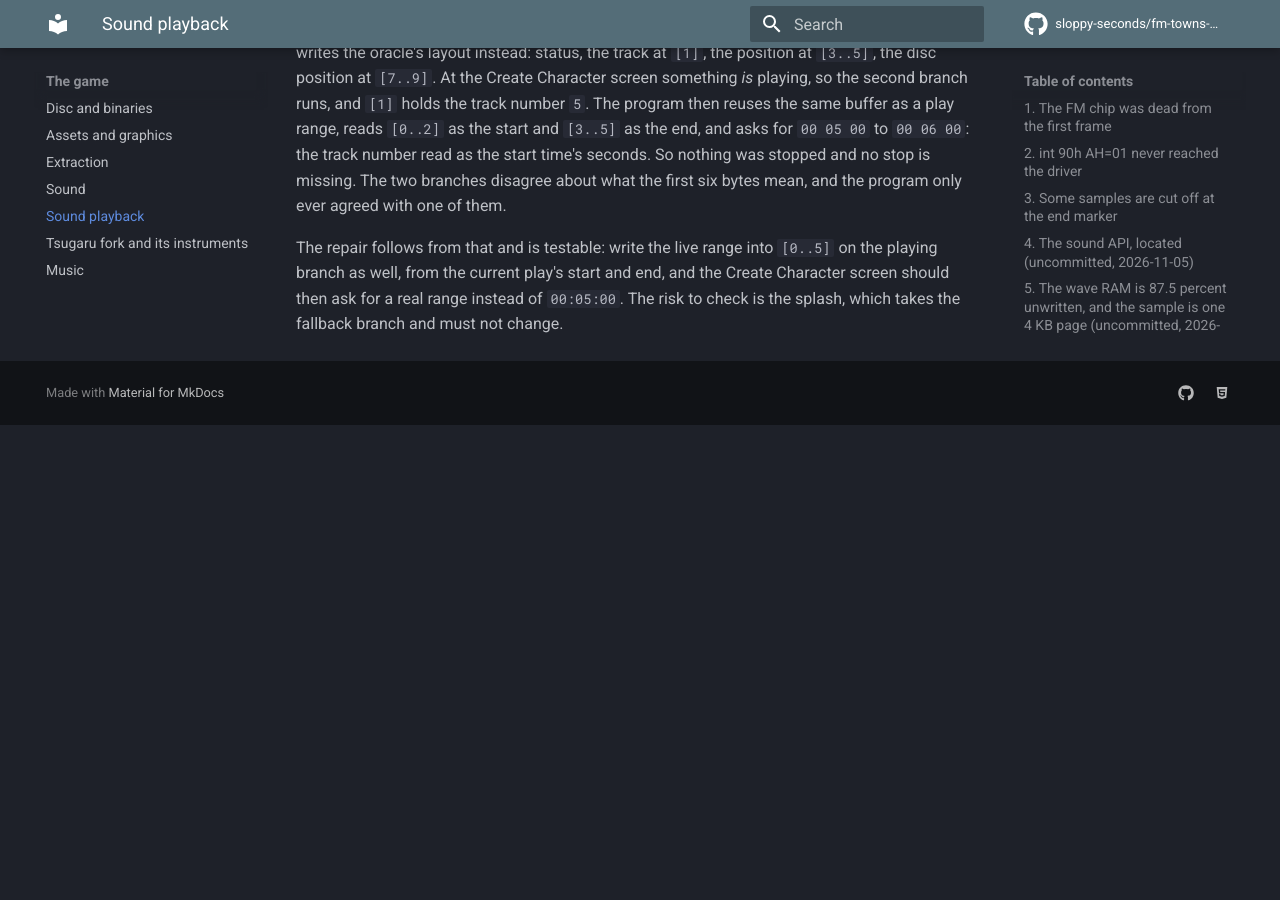
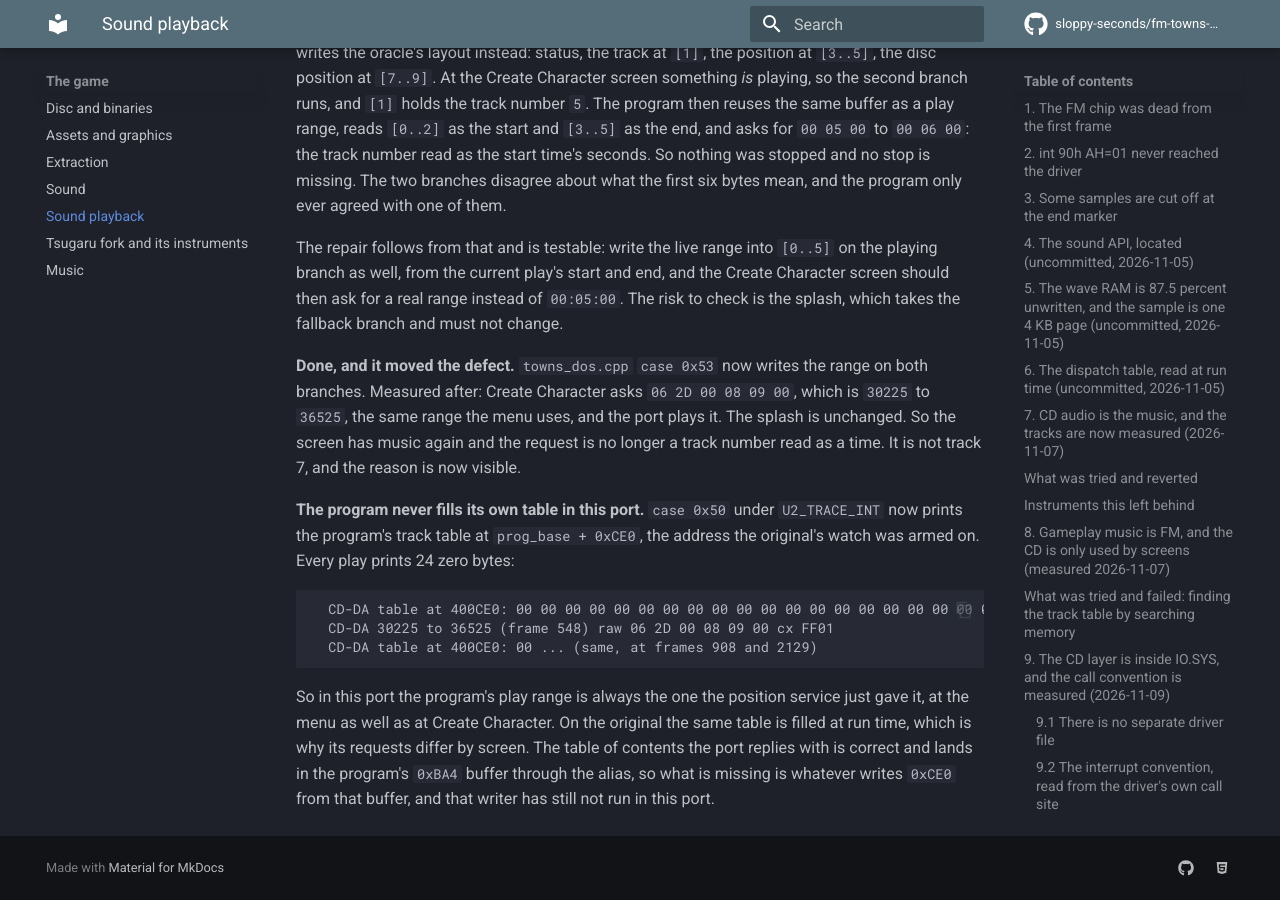
Before and after one commit to sloppy-seconds/fm-towns-ultima, an MkDocs documentation site: the page built from docs/audio-playback.md, in a window 1280 px wide and 900 px high, scrolled down 18670 px. Built offline with MkDocs 1.6.1 and Material for MkDocs 9.7.7, drawn with Linux system fonts in a browser that asks for light colours; comment, search, counter and statistics services are not loaded; before the commit the page ends 19095 px from its top, so only the background shows below that.

Commit message:
plan 5p: the program never fills its track table in this port
Printed the program's table at prog_base+0xCE0, the address the original's watch was armed on, whenever a play is requested. Every play
prints 24 zero bytes, at the menu and at Create Character alike. So in this port the range is always the one the position service just gave,
which is why the Create Character screen echoed the menu range once the reply was made consistent.

On the original the table is filled at run time, which is why its requests differ by screen. The table of contents the port sends is correct
and reaches the program's 0xBA4 buffer through the alias, so what is missing is the writer that turns that buffer into the table at 0xCE0.
That writer has not run here.

Next: log writes in the 0xCE0 range so the port can be asked the same question the emulator's monitor was asked of the original.

````diff
--- a/docs/audio-playback.md
+++ b/docs/audio-playback.md
@@ -662,3 +662,21 @@
 The repair follows from that and is testable: write the live range into `[0..5]` on the playing branch as well, from the current play's start
 and end, and the Create Character screen should then ask for a real range instead of `00:05:00`. The risk to check is the splash, which takes
 the fallback branch and must not change.
+
+**Done, and it moved the defect.** `towns_dos.cpp` `case 0x53` now writes the range on both branches. Measured after: Create Character asks
+`06 2D 00 08 09 00`, which is `30225` to `36525`, the same range the menu uses, and the port plays it. The splash is unchanged. So the screen
+has music again and the request is no longer a track number read as a time. It is not track 7, and the reason is now visible.
+
+**The program never fills its own table in this port.** `case 0x50` under `U2_TRACE_INT` now prints the program's track table at
+`prog_base + 0xCE0`, the address the original's watch was armed on. Every play prints 24 zero bytes:
+
+```
+  CD-DA table at 400CE0: 00 00 00 00 00 00 00 00 00 00 00 00 00 00 00 00 00 00 00 00 00 00 00 00
+  CD-DA 30225 to 36525 (frame 548) raw 06 2D 00 08 09 00 cx FF01
+  CD-DA table at 400CE0: 00 ... (same, at frames 908 and 2129)
+```
+
+So in this port the program's play range is always the one the position service just gave it, at the menu as well as at Create Character. On
+the original the same table is filled at run time, which is why its requests differ by screen. The table of contents the port replies with is
+correct and lands in the program's `0xBA4` buffer through the alias, so what is missing is whatever writes `0xCE0` from that buffer, and that
+writer has still not run in this port.
````
Also changed, not shown: 1 other file.
